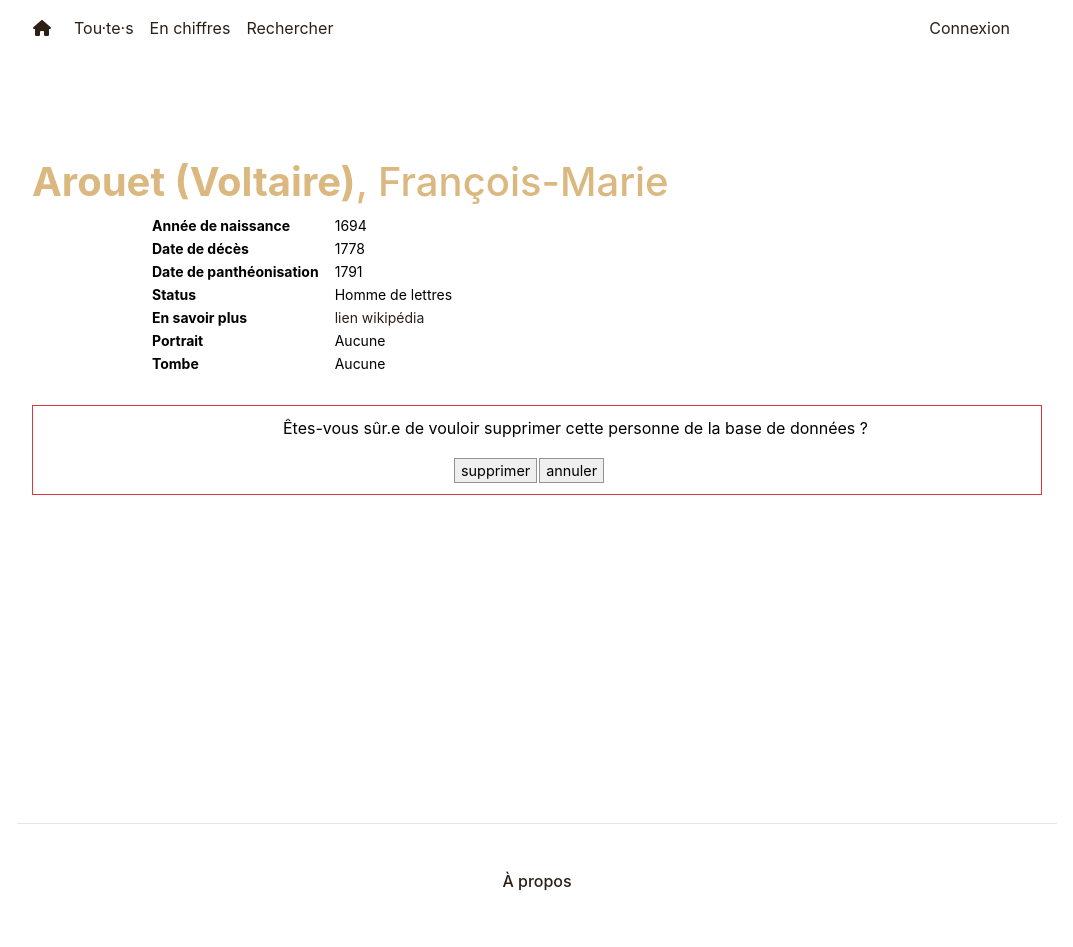
After one commit to axellelecroq/pantheonisees, a Flask app: page /person/1/delete in a window 1280 px wide. The commit adds this page. Shown: the whole page, without its empty margins (103-1176 px from the left). Run offline with Flask 2, Linux system fonts and the light colour scheme; data comes from the database, SQL or seed files in the repository; some libraries are stand-ins or nearby versions; some web fonts are replaced.

Commit message:
Add delete person route and template

```diff
--- a/pantheonisees/app/routes/crud_person.py
+++ b/pantheonisees/app/routes/crud_person.py
@@ -217,3 +217,8 @@ def update_person(person_id):
         return render_template("pages/update_person.html", result=person)
     else:
         return render_template("errors/404.html"), 404
+
+@app.route("/person/<int:person_id>/delete", methods=["GET", "POST"])
+def delete_person(person_id):
+    person = Pantheonises.query.filter(Pantheonises.id == person_id).first()
+    return render_template("pages/person_delete.html", result=person)
--- /dev/null
+++ b/pantheonisees/app/templates/pages/person_delete.html
@@ -0,0 +1,75 @@
+{% extends 'conteneur.html' %} {% block content %}
+
+<div>
+    <br>
+    <br>
+    <br>
+    <div class="container">
+        <h1 class="resultsTable"><b>{{result.name}}</b>, {{result.firstname}}</h2>
+            <table summary="Informations">
+                <tbody class="personText ">
+                    <tr>
+                        <td class="personLabel ">Année de naissance</td>
+                        <td>{{result.birth}}</td>
+                    </tr>
+                    <tr>
+                        <td class="personLabel ">Date de décès</td>
+                        <td>{{result.death}}</td>
+                    </tr>
+                    <tr>
+                        <td class="personLabel ">Date de panthéonisation</td>
+                        <td>{{result.pantheonisation}}</td>
+                    </tr>
+                    <tr>
+                        <td class="personLabel ">Status</td>
+                        <td>{{result.status}}</td>
+                    </tr>
+                    <tr>
+                        <td class="personLabel ">En savoir plus</td>
+                        <td>
+                            <a href="{{result.wiki_link}}" target="_blank ">lien wikipédia</a></td>
+                    </tr>
+                    <tr>
+                        <td class="personLabel">Portrait</td>
+                        <td>
+                            {% if result.image_id.portrait_path %} {{result.image_id.portrait_path}} {%else%} Aucune {%endif%}
+                        </td>
+
+                    </tr>
+                    <tr>
+                        <td class="personLabel ">Tombe</td>
+                        <td>
+                            {% if result.image_id.tomb_path %} {{result.image_id.tomb_path}} {%else%} Aucune {%endif%}
+                        </td>
+                    </tr>
+
+                </tbody>
+            </table>
+
+            <div class="border border-danger" style="margin-top:30px ; padding-left: 250px ; padding-top:10px">
+                <p>Êtes-vous sûr.e de vouloir supprimer cette personne de la base de données ?</p>
+                <form class="form-inline" style="padding-bottom: 10px; padding-left:170px" enctype="form-data" action="" method="POST">
+                    <table summary="Formulaire de suppression">
+                        <td><button class="searchSubmit" type="submit" name="delete">supprimer</button></td>
+                        </td>
+                        <td>
+                            <button class="searchSubmit" type="submit" name="cancel">annuler</button></td>
+                        </tr>
+                        </tbody>
+                    </table>
+                </form>
+            </div>
+    </div>
+    <br>
+    <br>
+    <br>
+    <br>
+    <br>
+    <br>
+    <br>
+    <br>
+    <br>
+    <br>
+    <br>
+    <br>
+    <br>{% endblock content %}
```
Also changed, not shown: pantheonisees/app/templates/pages/person.html (+5 -2 lines).
